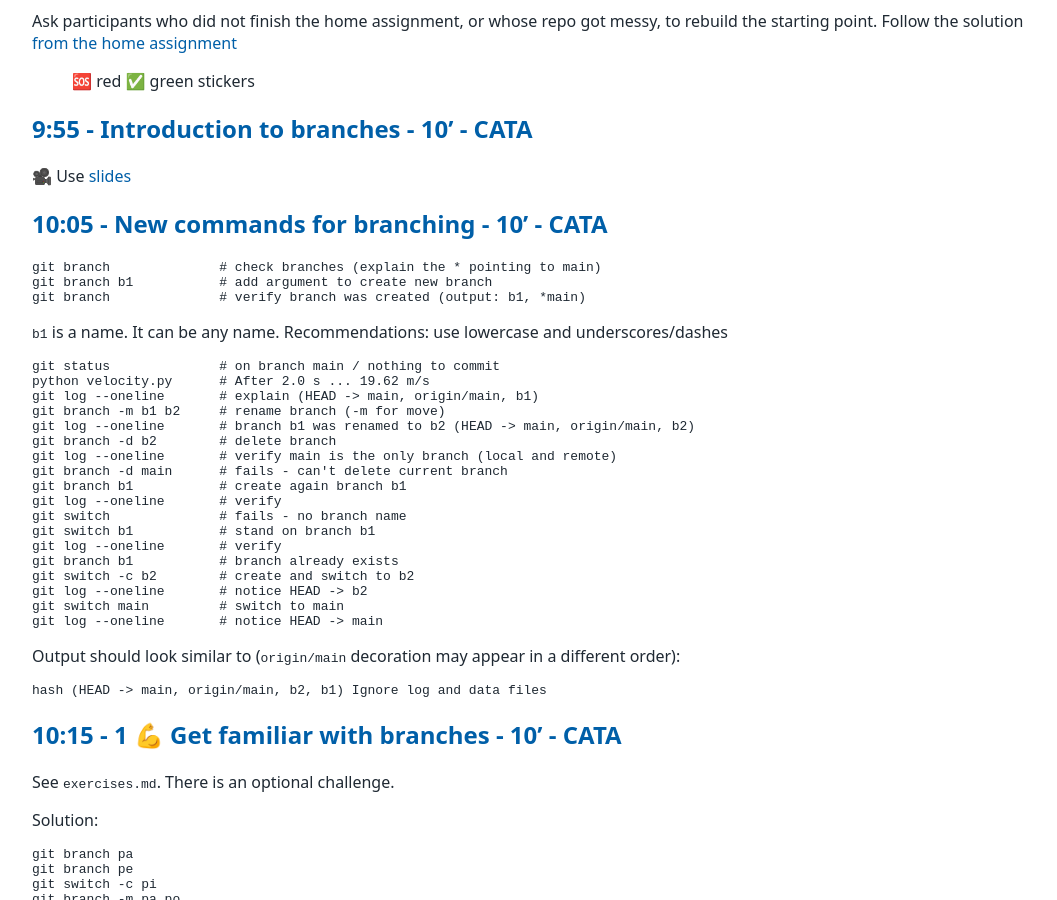
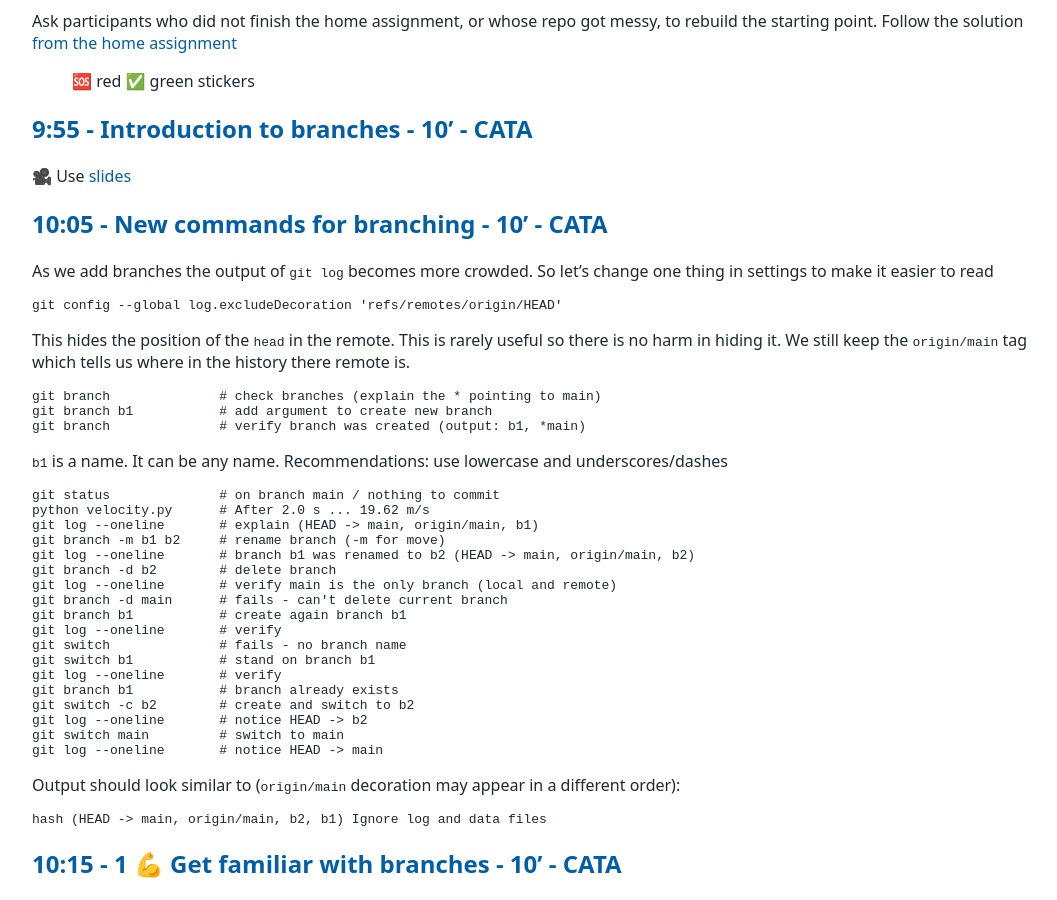
Before and after one commit to tu-delft-library/intermediate_version_control_with_git, a Jekyll site: the page built from material_for_trainers/lesson_plan.md, in a window 1280 px wide and 900 px high, scrolled down 1806 px. Shown: the whole window, without its empty margins (108-1165 px from the left). Built offline with Jekyll 4.4.1, drawn with Linux system fonts in a browser that asks for light colours; our own code applies the rules of GitHub Pages for plain Markdown files.

Commit message:
Remove origin/head decorator

````diff
--- a/material_for_trainers/lesson_plan.md
+++ b/material_for_trainers/lesson_plan.md
@@ -95,6 +95,12 @@ Ask participants who did not finish the home assignment, or whose repo got messy
 🎥 Use [slides](https://tud365.sharepoint.com/:p:/r/sites/ResearchDataServices/Gedeelde%20documenten/Training/Research_Software_Training/lesson_plans/resources/Intermediate%20version%20control%20with%20Git.pptx?d=w33d15b9f24e94794aaa7624d5b908dd3&csf=1&web=1&e=rgIzM0)
 
 ## 10:05 - New commands for branching - 10' - CATA
+As we add branches the output of `git log` becomes more crowded. So let's change one thing in settings to make it easier to read
+
+```
+git config --global log.excludeDecoration 'refs/remotes/origin/HEAD'
+```
+This hides the position of the `head` in the remote. This is rarely useful so there is no harm in hiding it. We still keep the `origin/main` tag which tells us where in the history there remote is.
 
 ```console
 git branch              # check branches (explain the * pointing to main)
````
